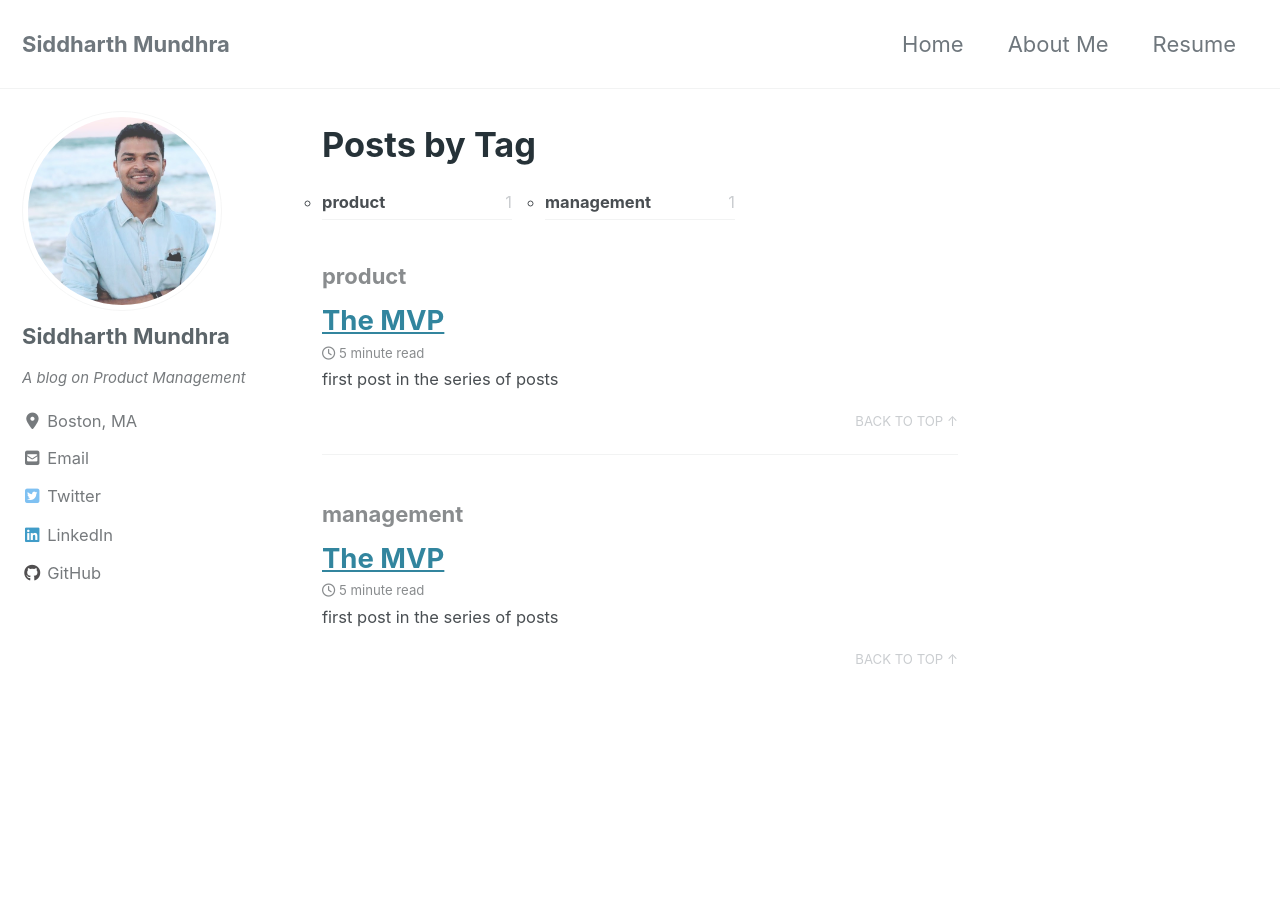
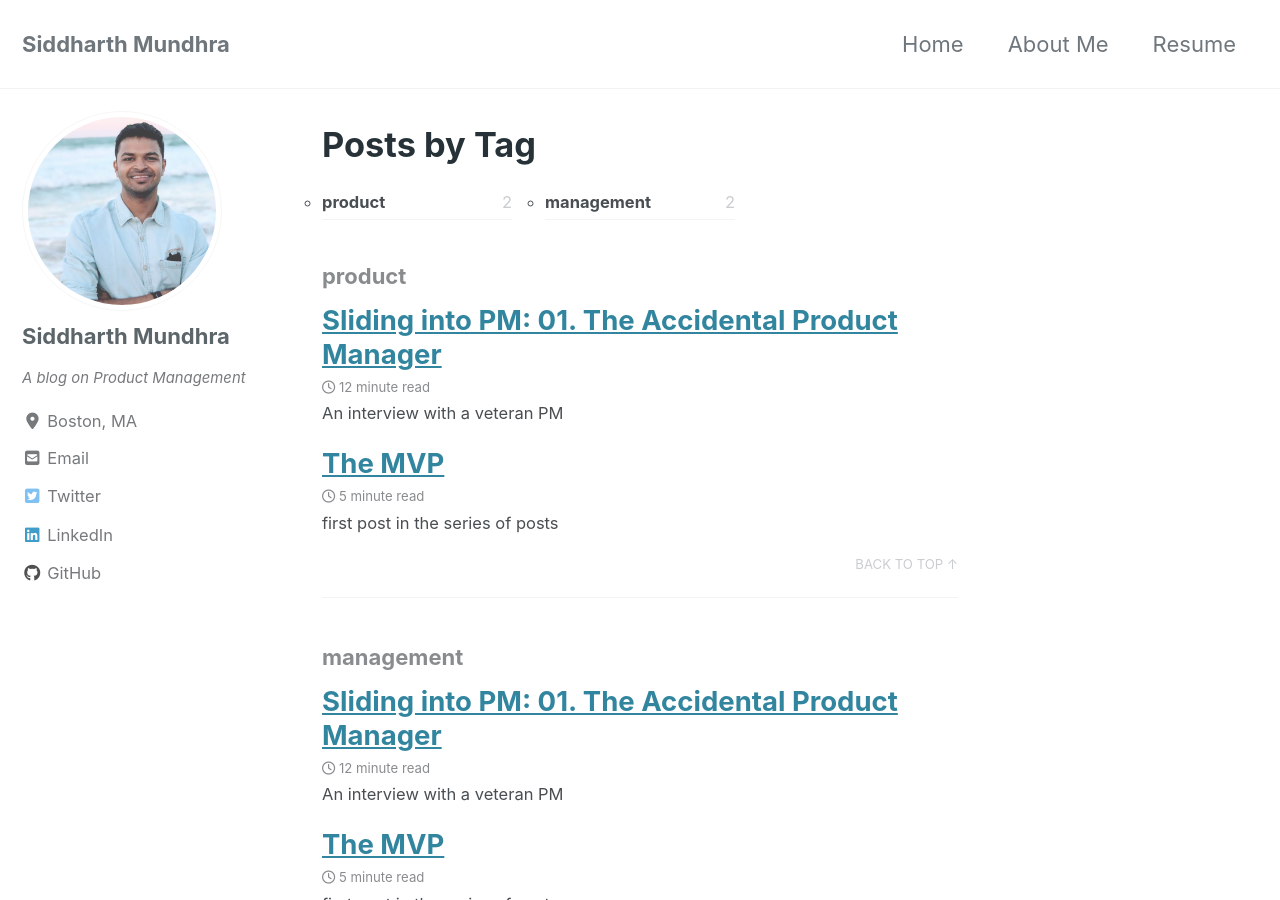
Before and after one commit to sidmundhra/sidmundhra.github.io, a Jekyll site: the page built from tags/tag-archive.md, in a window 1280 px wide and 900 px high. Built offline with Jekyll 4.4.1, drawn with Linux system fonts in a browser that asks for light colours; cached includes are drawn as plain includes; nearby versions of some CDN libraries; part of the change alters nothing that is shown.

Commit message:
added SIPM 01

```diff
--- a/_posts/2020-01-16-the-mvp.md
+++ b/_posts/2020-01-16-the-mvp.md
@@ -9,7 +9,7 @@ header:
 
 ---
 {% include figure image_path="/assets/images/posts/The MVP/giphy.gif" alt="test" caption="credits: giphy" %}
-# The MVP
+
 At the start of this year, I made a bold resolution to my friends, like we all do (and terribly fail!) — “I’m gonna publish a blog every week this year”. Judging by how long it has taken for me to publish this post, you can clearly tell how well that resolution is coming along. Where’s the fun in easy goals, right? Let’s see how long I can keep this up. So without much ado, here we go.
 
 ## The What
--- a/_posts/2020-01-26-Sliding-into-PM-01-The-Accidental-Product-Manager.md
+++ b/_posts/2020-01-26-Sliding-into-PM-01-The-Accidental-Product-Manager.md
@@ -0,0 +1,101 @@
+---
+layout: single
+title:  "Sliding into PM: 01. The Accidental Product Manager"
+date: January 26, 2020
+tags: product management
+excerpt: An interview with a veteran PM
+---
+{% include figure image_path="/assets/images/posts/The Accidental Product Manager/TH_AP13.gif" alt="Tom Hanks in Apollo 13" caption="credits: giphy" %}
+
+*Imagine it’s your first week into a full-time job at a startup and the CEO walks in, informs you that the project you were hired for has been shelved and the only available position is that of a product manager(PM), which you don’t know anything about, so you either take that or you’d have to find a job somewhere else. Would you take it or leave it? Now, in normal circumstances, one would enquire what the job is about? What would the role entail? But this guy I interviewed last week, agreed to the PM role on the spot. And that kickstarted his Product Management career.*
+
+[Nishant Swaroop](https://www.linkedin.com/in/nishant-swaroop-55083a52/) is a current Product Manager II at Intuit and he’s spent the last 5 years working as Product Manager at multiple companies ranging from a small startup to a giant organization like Facebook (FB). He’s worked on several products over the years that you might be using every day. I got to know Nishant when I reached out to him last year for a few questions I had about the field and he was patient enough to answer all of them. So, when I announced my blog project, it was only befitting that I got him back on a call and picked his brain with more questions. He’s one of those interesting people I wish would never stop talking because of the amount of knowledge they contain and are willing to share.
+
+The previous weekend I spoke to Nishant about his journey into product management and the lessons he’s learned along the journey so far. Here are a few key takeaways from my conversation with him:-
+
+**SM**: Let’s talk about your college days and what field were you most interested in at that time?
+
+**NS**: I did my undergrad in Mechanical Engineering in India and during this time, I got interested in the Aerospace industry and wanted to do something in that. So naturally, I came to the US to pursue my Master’s in Aerospace Engineering right after my undergrad. While pursuing my Master’s I really got into drones and although I was building drones since my undergrad but my interest actually piqued here. I entered drone-building competitions and learned a ton of stuff about drones. It was really fun.
+
+**SM**: Wait a minute! So you never studied computer science?
+
+**NS**: Nope. Nada.
+
+**SM**: Then how did you end up in product management?
+
+**NS**: After I completed my Masters, I was applying for jobs in the Aerospace industry and that’s when reality hit me. If you think getting into PM or CS roles is tough, try finding a job in the Aerospace Industry. There are so many filters and challenges present in that industry, you’re better off doing something else. To work in Aerospace, you have to get through something called the IATA or sometimes you have to be a citizen of the country. The options in aerospace are very limited. Naturally, I did not end up getting into it. Fortunately, the startup I interned at, they sent me an offer to join them as a project manager for a project they were planning to launch in the US. Literally, after a week I joined, the CEO comes into the room and tells me that the project has been shelved and there’s only one position available, that of a product manager. Now, at that point, I had no clue what a product manager does. I had no idea what a ‘scrum’ or a ‘sprint’ is. But I did not have any other offers in hand and it would be very stressful to go through the job application period again. So I said yes to it. I started learning more about the role by shadowing a few other PMs in the company. I learned the foundations of PM on the job. It was a steep learning curve. Luckily, they were working on a software that I’d used earlier so it wasn’t that bad. Hence, I always say, I am an accidental product manager. I had no plans about product management when I was studying.
+
+**SM**: WOW! That’s an interesting way to find oneself thrown into product management. You broke into PM from a field that is a polar opposite to what everyone currently associates it with (Computer Science, for the uninitiated). What about Facebook? How did that come about?
+
+**NS**: After a year or so at this startup, I realized I wasn’t learning a lot and had hit a plateau. I started looking at other opportunities where I could learn and grow. That’s when I came to know about Facebook’s Rotational Product Manager Program(FB RPM), where you join as a product manager and get to work on a bunch of different projects around the world through 3 rotations in 18 months. I applied and fortunately, I got an offer from them. I joined immediately and it is one of the best decisions I ever made in my career. Facebook has tons of smart people to work with. I got to work on so many different projects at FB and learned so much about various technologies. It was amazing.
+
+**SM**: Can you expand a little on your experiences at FB as a company and how is it different than what you do now?
+
+**NS**: Facebook has a gamut of interesting projects that they work on at any given point of time. The problems they’re trying to solve have a large-scale impact and Facebook is trying to solve a lot of them. As a company, it has a flat hierarchy and has a very open company culture. There are no set-in-stone processes that are defined at FB. Each team works with a process that works best for them and therefore there are lesser processes to follow when you are trying to launch something, which is also very effective when you seek feedback for ideas. The flat structure really works well for a company like Facebook. But at the same time, FB is a huge company, so if you’re working on something, trying to find the right person to talk to can be like finding a needle in a haystack. Hence, building a concrete knowledge base is tough.
+
+In contrast, I currently work in FinTech which is a very process-driven field. And rightly so, because a small mistake could cost customers billions of dollars. The stakes are high, but the problems are interesting as well. At Intuit, if you’re trying to solve a problem in a specific field, you would know exactly who might be able to help you with it. Therefore, the two companies are really different in the approach that they choose in solving problems.
+
+**SM**: What are the different projects you worked on at FB, if you’re at liberty to discuss them?
+
+**NS**: Sure! I’ve worked on multiple projects like ads, FB search, FB growth, and FB groups. Of all the projects I worked on, the growth project was the most fun and challenging to work on. To build something from zero to one and then scaling it, it’s exciting. Identifying problems, building a hypothesis, conducting user interviews, and prototyping a solution basically provides you a crash course in product management. You realize the importance of having the right team when working on problems that impact millions of customers. I cannot stress this enough, but in any PM project, it’s vital to keep your users’ needs in mind and build the product accordingly. While doing that, you also need to look at the bigger picture of what the company is trying to achieve through that product. I witnessed all of this firsthand while working on every project at FB and now at Intuit as well.
+
+**SM**: I’m sure working on such large projects would require plenty of tools too, right? What are some of the tools you use to be an effective PM?
+
+**NS**: Honestly, the answer might surprise you a bit, but the best tool for any PM is Google Docs. Any tool that you can get your team to work and collaborate on together is the best tool. Be it Slack, be it FB Workplace, just anything that your team is comfortable using and enhances effective communication among teammates. Personally, I like Google Docs because I can jot down ideas, PRDs, feedbacks, etc., and share them with the team instantly. I also liked FB Workplace too. It was a sort of professional Facebook for Facebook employees. You could literally share ideas with people in the whole organization and have them respond with feedback on your ideas. Kind of like a sounding board for your ideas. When you can get instant feedback on your ideas by your teammates and some of the smartest people in the world, there’s nothing like it.
+
+At Intuit, I currently use JIRA and Slack on a daily basis. Both of these tools are great for communication and road-mapping, and as I said, my team works effectively with these tools, so why not!
+
+**SM**: What about failures? Were there any days where you felt like you messed up or didn’t perform your best?
+
+**NS**: er… not really. I can’t seem to recall a specific instance where we failed massively, or something didn’t go according to plan. However, there was this last project that I worked on that really frustrated the whole team because it took really long to get it right. The project involved implementing machine learning to a product we were building but every time we ran tests we would keep getting absurd results, so it took a long time to get it working. Apart from that, I can’t remember any failures right now.
+
+I would say this though, there are some lessons I learned at Facebook:-
+
+1. I wish I’d learned to leverage the vast network of people that Facebook provides. I think I missed out on meeting a lot of really smart people that were present at Facebook. So yeah, networking for sure.
+2. I wish I’d developed a stronger passion for social media. I look at the vast amount of opportunities that are currently present in the social media space and I go, ‘I wish I’d built that’. It’s amazing to see how this field is growing multiple-folds on a day-to-day basis and how a lot of companies are solving unique problems.
+3. I wish I’d started to get motivated by problems more often. In the sense that, I would look at a problem and get excited by it. It helped do my job better. No matter what the problem, if you’re not excited to solve it, you’ll do a mediocre job at best.
+So yeah those are my 3 takeaways from my time at Facebook.
+
+**SM**: So after all this time in Product Management, how would you describe this field if you had to explain it to someone who has no clue about it?
+
+**NS**: I’d say it’s like building a Lego house. You want to build a Lego house and you have all these pieces with you. As a product manager, you’re the architect who’s supposed to provide the blueprint of processes on how to build the house and how it would look like when it’s completed. Which piece goes where and the decision if it fits best or not, is also the job of that architect. In congruence, the product is the Lego house and the architect is the product manager. As a product manager, you want to make sure that everybody on your team is on the same page and are striving to build the house as you imagined it.
+
+**SM**: Any advice for students?
+
+**NS**: Build and fail. There’s not a better joy in building things and there’s not a better teacher than failure. When you’re building something, be obsessed with the problem you’re solving, get motivated to build solutions. Dream of them! In the end, when you’ve built something, the satisfaction of building it will be worth it. Along the process, you’d fail multiple times, but what matters is not giving up the project. You take your lessons from that failure and improvise. I think I developed that during my drone-building days and it has helped in my career so far.
+
+**SM**: Alright. I’m done with Product Management questions. Now onto personal questions, what’s a book you cherish?
+
+**NS**: So one of my managers at Facebook gave me this book when I told him I was having difficulties in communicating my ideas. It’s called Writing that Matters. I don’t know who it’s written by, but it was a great book to learn how to write. It helped me a lot in my writing. Brevity is the soul of the wit. It reminds me of a quote that goes “I would have written a shorter letter, but I did not have the time.” It’s an underrated superpower to put ideas across in a clear and concise manner.
+
+**SM**: Your all-time favorite movie?
+
+**NS**: Apollo 13. “Failure is not an option.” What a movie!
+
+**SM**: Any place you’d like to travel?
+
+**NS**: Can I say the International Space Station? Because I really wish to see space and Earth from space.
+
+**SM**: Yeah. When Elon Musk solves space travel. But any other place on Earth?
+
+**NS**: Antarctica! I’d love to visit it once. Actually, if not Antarctica, Svalbard for sure. It’s the Northernmost point of civilization on Earth. That’d be cool place to see.
+
+**SM**: Alright! We’ve reached the end of this long call. This was one of the most insightful calls I’ve had with a product manager. Thank you so much for speaking with me. I appreciate it so so much. If I can ever be of help to you anytime, please don’t hesitate to ask.
+
+**NS**: It was my pleasure, man. Happy to help. Bye!
+
+**SM**: Bye!
+
+
+
+*A huge shoutout to Nishant for taking the time out to answer all my questions with such patience. I thoroughly enjoyed talking with you.*
+
+Here you have it, folks, my first call with an actual product manager. Giving me a peek into their life; how they think, how they solve problems and some life advice for the future. I plan to keep this interesting and answer as many questions as possible. I am learning on this journey as much as you are, so please flood the comments section for questions you'd like to be addressed in the next feature.
+
+As a bonus, here's a clip from 'Apollo 13' with the famous line -
+
+{% include video id="Tid44iy6Rjs" provider="youtube" %}
+
+Stick around to see me struggle with Figma next week.
+
+Ciao! :)
```
Also changed, not shown: 1 other file.
